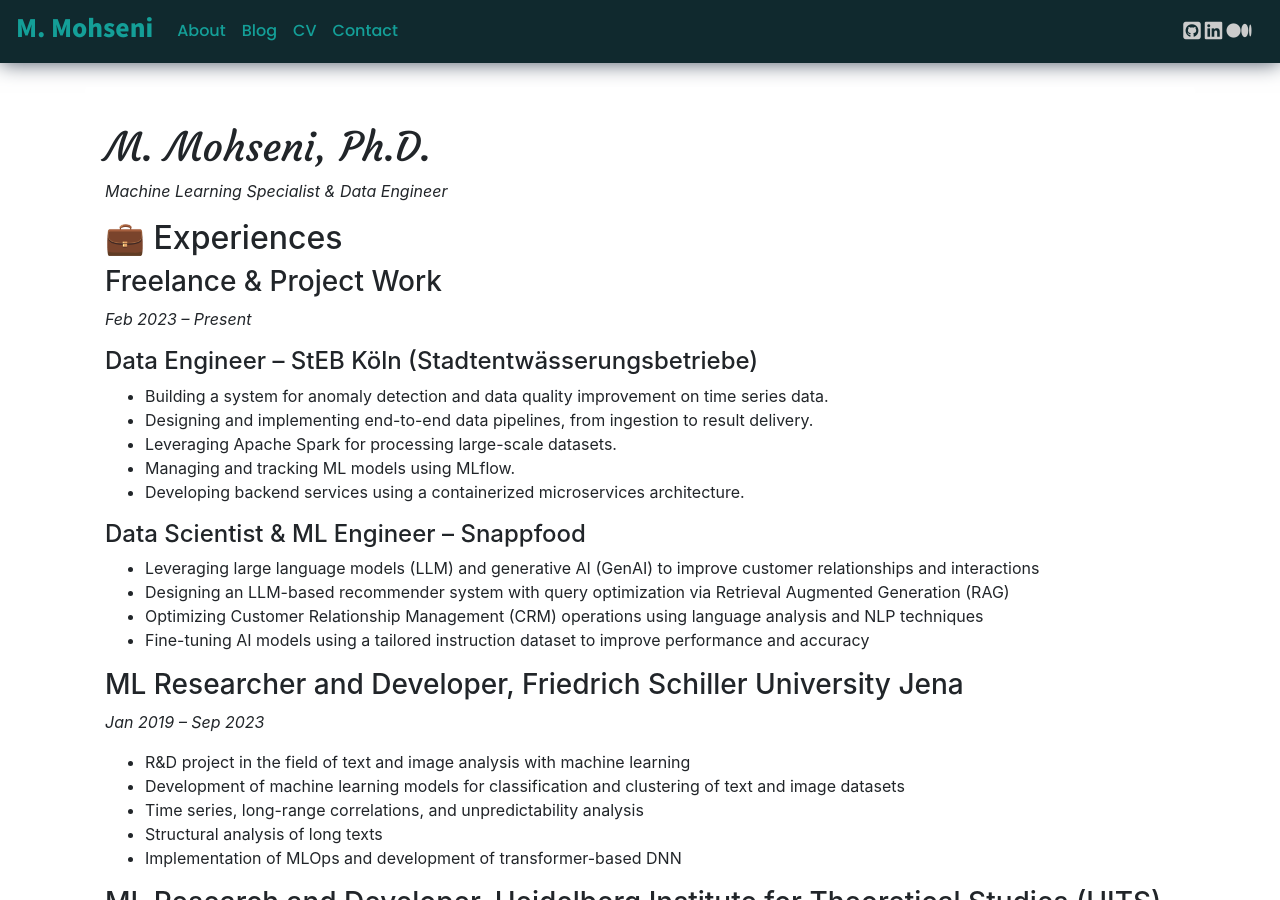
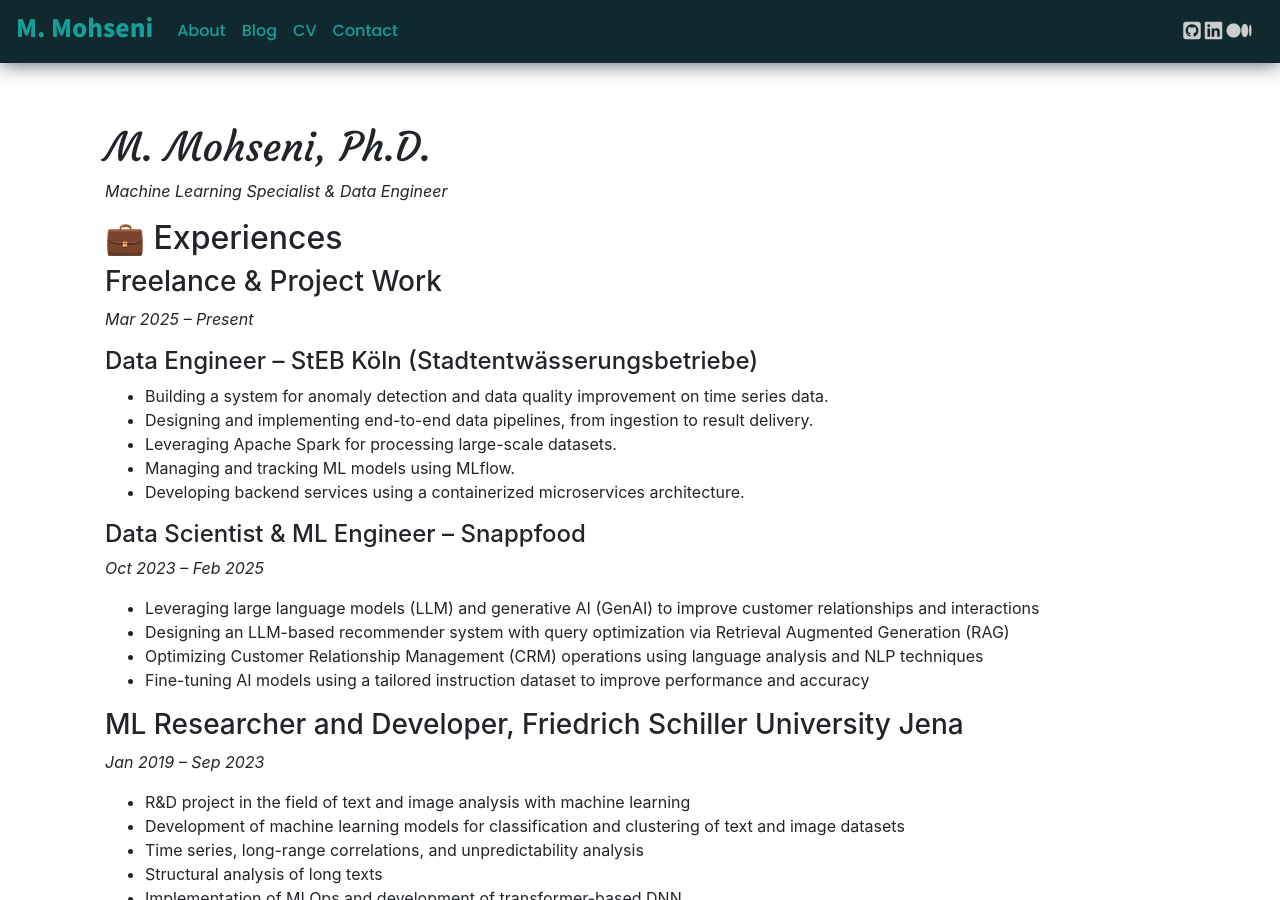
Before and after one commit to mohsenim/mohsenim.github.io, a Jekyll site: the page built from pages/CV.md, in a window 1280 px wide and 900 px high. Built offline with Jekyll 4.4.1, drawn with Linux system fonts in a browser that asks for light colours; nearby versions of some CDN libraries; comment, search, counter and statistics services are not loaded.

Commit message:
CV: fixed the date of last activity

```diff
--- a/pages/CV.md
+++ b/pages/CV.md
@@ -16,7 +16,7 @@ header-img:
 
 ### Freelance & Project Work
 
-*Feb 2023 – Present*
+*Mar 2025 – Present*
 
 #### Data Engineer – StEB Köln (Stadtentwässerungsbetriebe)
 
@@ -27,6 +27,9 @@ header-img:
 * Developing backend services using a containerized microservices architecture.
 
 #### Data Scientist & ML Engineer – Snappfood
+
+*Oct 2023 – Feb 2025*
+
 
 * Leveraging large language models (LLM) and generative AI (GenAI) to improve customer relationships and interactions
 * Designing an LLM-based recommender system with query optimization via Retrieval Augmented Generation (RAG)
```
